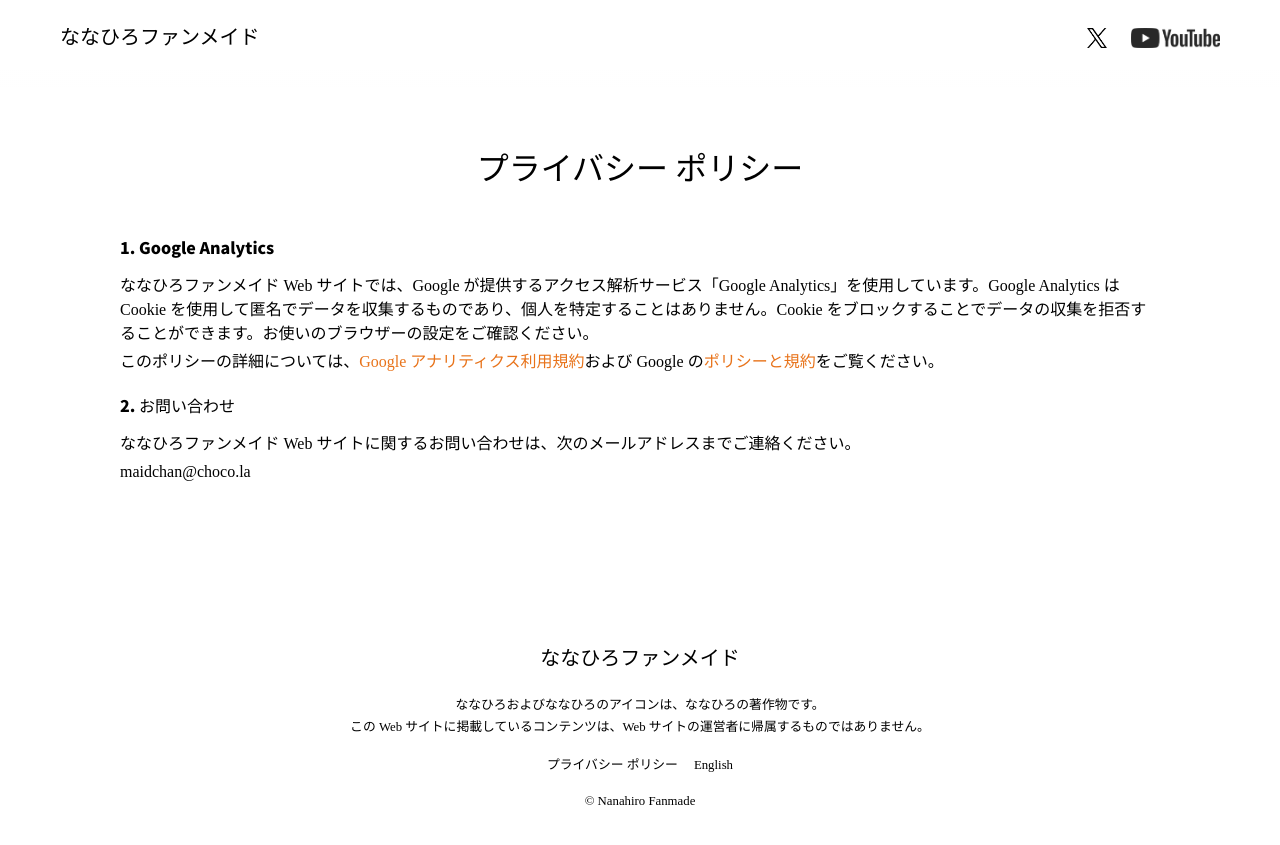
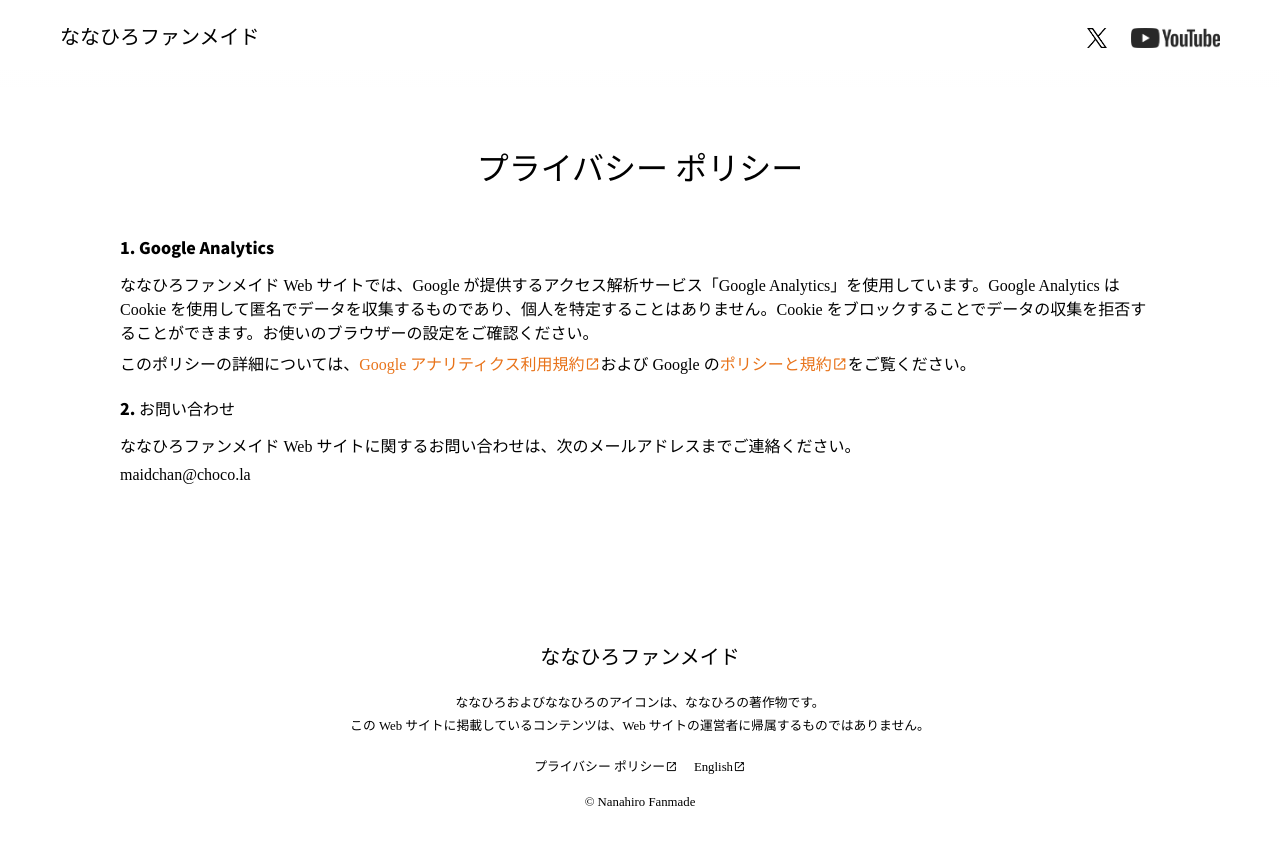
Before and after one commit to nanahirofanmade/nanahirofanmade.github.io, a Jekyll site: the page built from privacy/index.html, in a window 1280 px wide. Shown: the top 845 px of the page. Built offline with Jekyll 4.4.1, drawn with Linux system fonts in a browser that asks for light colours.

Commit message:
Add files via upload

```diff
--- a/assets/css/style.css
+++ b/assets/css/style.css
@@ -375,6 +375,13 @@ label.expand::after {
   pointer-events: none;
 }
 
+p a::after {
+  font-family: 'Material Symbols Outlined';
+  content: "open_in_new";
+  position: relative;
+  top: 2px;
+}
+
 footer {
   width: 100%;
 }
```
